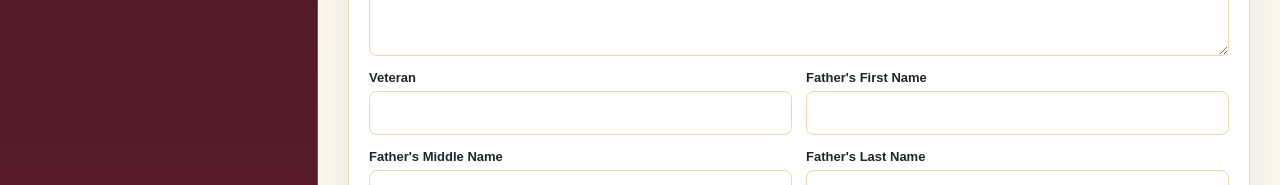
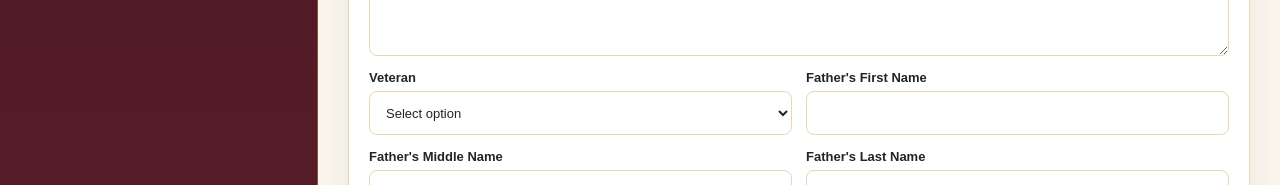
Before and after one commit to marshallfhnatchez225/Marshall-Family-Care, a Next.js app: page /family-preview/death-certificate in a window 1280 px wide. Shown: the part 754-939 px from the top of the page. Built offline with nearby package versions, Linux system fonts and the light colour scheme.

Commit message:
Use dropdowns for death certificate selections

```diff
--- a/app/family-preview/[formId]/page.tsx
+++ b/app/family-preview/[formId]/page.tsx
@@ -1,5 +1,5 @@
 import { notFound } from "next/navigation";
-import { deathCertificateCopyOptions, forms, isLongField } from "../form-data";
+import { deathCertificateCopyOptions, deathCertificateDropdownOptions, forms, isLongField } from "../form-data";
 import { MarshallLogo } from "../marshall-logo";
 
 const watermarkStyle = {
@@ -95,6 +95,7 @@ export default async function FamilyPreviewFormPage({ params }: { params: Promis
             <div className="family-form-grid">
               {form.fields.map(([label, value]) => {
                 const longField = isLongField(label, value);
+                const dropdownOptions = deathCertificateDropdownOptions[label];
                 return (
                   <label className={`family-field ${longField ? "full" : ""}`} key={`${form.id}-${label}`}>
                     <span>{label}</span>
@@ -102,6 +103,13 @@ export default async function FamilyPreviewFormPage({ params }: { params: Promis
                       <select defaultValue="">
                         <option value="" disabled>Select number</option>
                         {deathCertificateCopyOptions.map((option) => (
+                          <option value={option} key={option}>{option}</option>
+                        ))}
+                      </select>
+                    ) : dropdownOptions ? (
+                      <select defaultValue="">
+                        <option value="" disabled>Select option</option>
+                        {dropdownOptions.map((option) => (
                           <option value={option} key={option}>{option}</option>
                         ))}
                       </select>
```
